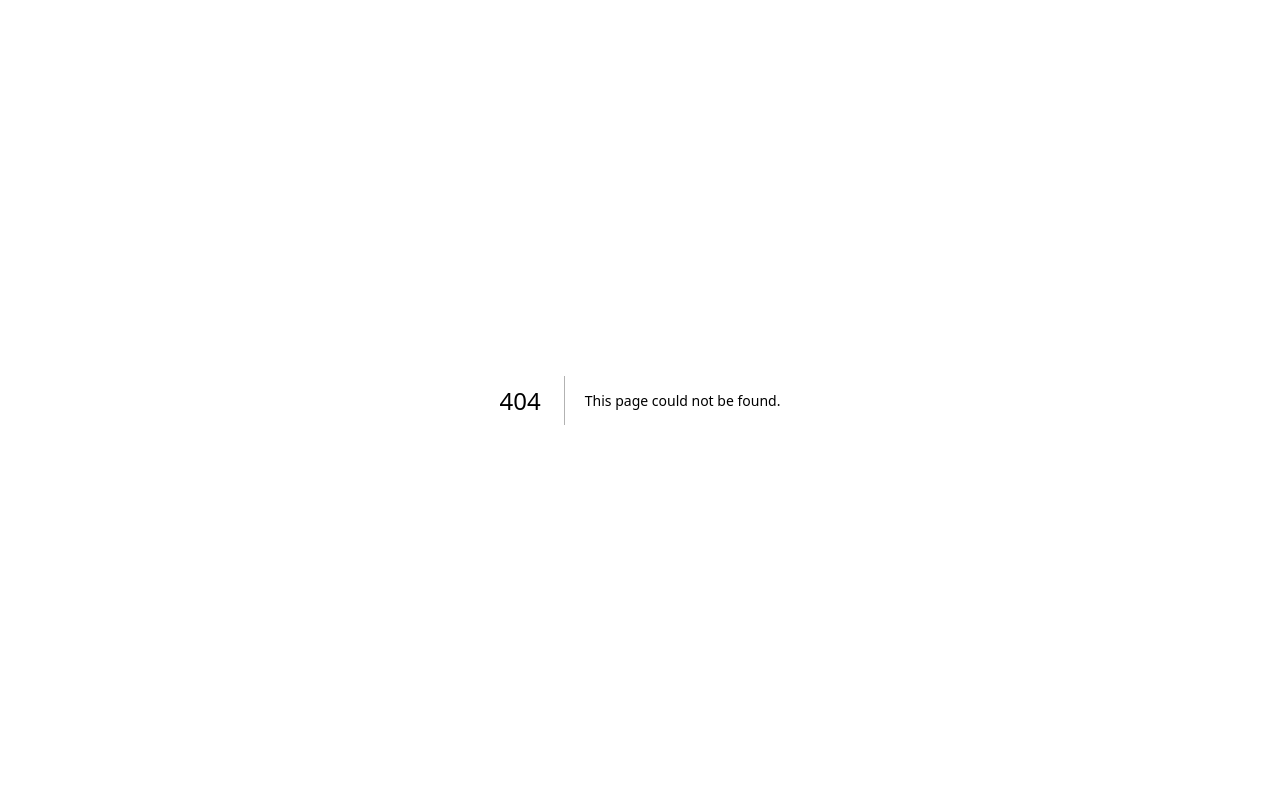
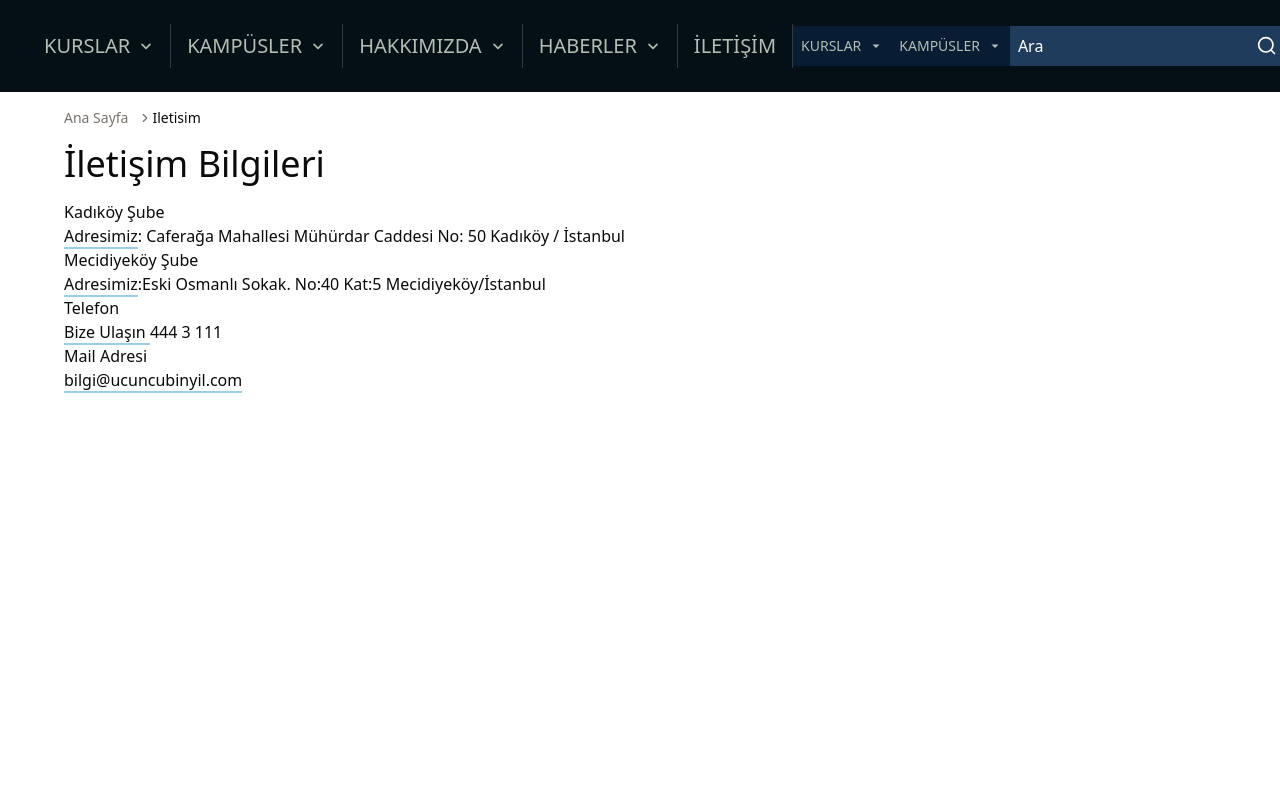
Before and after one commit to Frontend-Egitim-24-MAY/uby, a Next.js app: page /iletisim in a window 1280 px wide. Before the commit this address had no page. Shown: the top 800 px of the page. Built offline with nearby package versions, Linux system fonts and the light colour scheme.

Commit message:
contact info

```diff
--- /dev/null
+++ b/app/(content)/iletisim/page.tsx
@@ -0,0 +1,106 @@
+
+
+export default function Contact() {
+
+
+    return (
+        <div
+
+            className="flex container mx-auto justify-start items-center "
+        >
+            <div className="w-full max-w-2xl">
+                {/* Header Section */}
+                <div className="mb-12">
+                    <h1 className="text-4xl mb-4">İletişim Bilgileri</h1>
+
+                    <h2>Kadıköy Şube</h2>
+                        <a target="_blank" href="https://maps.app.goo.gl/qA2DamwM9K6ge9yf6" className="border-navigation-menu-content-ul-hover-bg/40 border-b-2 hover:border-navigation-menu-content-ul-hover-bg duration-200 cursor-pointer">Adresimiz</a>
+                        : Caferağa Mahallesi Mühürdar Caddesi No: 50 Kadıköy / İstanbul
+                    <h2>Mecidiyeköy Şube</h2>
+                    <a target="_blank" href="https://maps.app.goo.gl/qA2DamwM9K6ge9yf6" className="border-navigation-menu-content-ul-hover-bg/40 border-b-2 hover:border-navigation-menu-content-ul-hover-bg duration-200 cursor-pointer">Adresimiz</a>
+                    :Eski Osmanlı Sokak. No:40 Kat:5 Mecidiyeköy/İstanbul
+                    <h2 className="">Telefon</h2>
+                    <a target="_blank"  href="tel:444 3 111" className="border-navigation-menu-content-ul-hover-bg/40 border-b-2 hover:border-navigation-menu-content-ul-hover-bg duration-200 cursor-pointer">Bize Ulaşın </a>
+                    444 3 111
+                    <h2 className="">Mail Adresi</h2>
+                    <a className="border-navigation-menu-content-ul-hover-bg/40 border-b-2 hover:border-navigation-menu-content-ul-hover-bg duration-200 cursor-pointer" href="mailto:bilgi@ucuncubinyil.com">bilgi@ucuncubinyil.com</a>
+
+
+
+                </div>
+            </div>
+
+            {/* <div className="bg-neutral-100 dark:bg-neutral-800 rounded-2xl p-8 shadow-lg container justify-end items-center ">
+                <form className="space-y-6" onSubmit={handleSubmit}>
+                    <div>
+                        <label htmlFor="name" className="block text-sm font-medium mb-2" >
+                            Adınız Soyadınız**
+                        </label>
+                        <input
+                            type="text"
+                            id="name"
+                            name="name"
+                            required
+                            className="w-full rounded-xl border border-gray-300 dark:border-gray-600 shadow-sm p-3 outline-none focus:ring-2 focus:ring-blue-600 focus:border-transparent bg-white dark:bg-neutral-700"
+                            placeholder="Adınızı girin"
+                        />
+                    </div>
+
+                    <div>
+                        <label htmlFor="email" className="block text-sm font-medium mb-2">
+                            E-posta**
+                        </label>
+                        <input
+                            type="email"
+                            id="email"
+                            name="email"
+                            required
+                            className="w-full rounded-xl border border-gray-300 dark:border-gray-600 shadow-sm p-3 outline-none focus:ring-2 focus:ring-blue-600 focus:border-transparent bg-white dark:bg-neutral-700"
+                            placeholder="E-posta adresinizi girin"
+                        />
+                    </div>
+
+                    <div>
+                        <label htmlFor="topic" className="block text-sm font-medium mb-2">
+                            Konu
+                        </label>
+                        <input
+                            type="text"
+                            id="topic"
+                            name="topic"
+                            required
+                            className="w-full rounded-xl border border-gray-300 dark:border-gray-600 shadow-sm p-3 outline-none focus:ring-2 focus:ring-blue-600 focus:border-transparent bg-white dark:bg-neutral-700"
+                            placeholder="Mesaj konusunu girin"
+                        />
+                    </div>
+
+                    <div>
+                        <label htmlFor="message" className="block text-sm font-medium mb-2">
+                            Mesaj
+                        </label>
+                        <textarea
+                            id="message"
+                            name="message"
+                            required
+                            rows={5}
+                            className="w-full rounded-xl border border-gray-300 dark:border-gray-600 shadow-sm p-3 outline-none focus:ring-2 focus:ring-blue-600 focus:border-transparent bg-white dark:bg-neutral-700 resize-vertical"
+                            placeholder="Mesajınızı buraya yazın"
+                        />
+                    </div>
+
+                    <button
+                        type="submit"
+                        className="w-full bg-amber-400 hover:bg-blue-600 text-white font-bold py-3 px-6 rounded-xl transition-colors duration-200"
+                    >
+                        Mesajı Gönder
+                    </button>
+                </form>
+                <div className="mt-12 text-center">
+                    <p className="text-sm text-gray-600 dark:text-gray-400">
+                        Mesajınızı aldıktan sonra en kısa sürede size dönüş yapacağız.
+                    </p>
+                </div>
+            </div> */}
+        </div>
+    );
+}
--- a/app/(content)/page.tsx
+++ b/app/(content)/page.tsx
@@ -1,7 +1,9 @@
 import { Hero } from "@/components/hero";
 import Image from "next/image";
 
-export default function Home() {
+
+
+export default function Contact() {
   return (
     <>
       <Hero />
--- a/components/ui/footer.tsx
+++ b/components/ui/footer.tsx
@@ -6,7 +6,7 @@ import { Facebook } from "@/public/icons/facebook";
 import { LinkIcon } from "@/public/icons/link";
 import { JSX } from "react";
 
-// Sosyal link tipi
+
 type SocialLink = {
   id: number;
   icon: JSX.Element;
```
